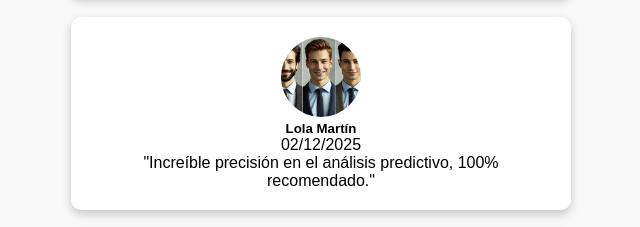
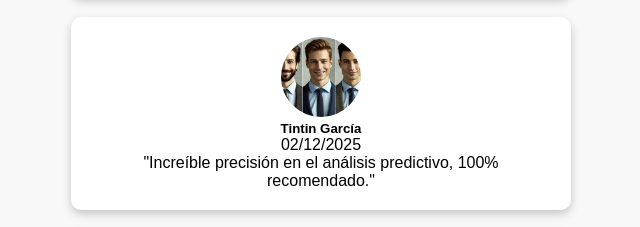
Before and after one commit to waloleitor/LandingWeb1, a plain HTML site: page index.html in a window 1280 px wide. Shown: the part 2443-2670 px from the top of the page, 319-959 px from the left. Drawn offline with Linux system fonts and the light colour scheme.

Commit message:
Update index.html

```diff
--- a/index.html
+++ b/index.html
@@ -119,7 +119,7 @@
         </div>
         <div class="opinion">
             <img src="resenas.webp" alt="Lola Martín">
-            <h5>Lola Martín</h5>
+            <h5>Tintin García</h5>
             <p>02/12/2025</p>
             <p>"Increíble precisión en el análisis predictivo, 100% recomendado."</p>
         </div>
```
